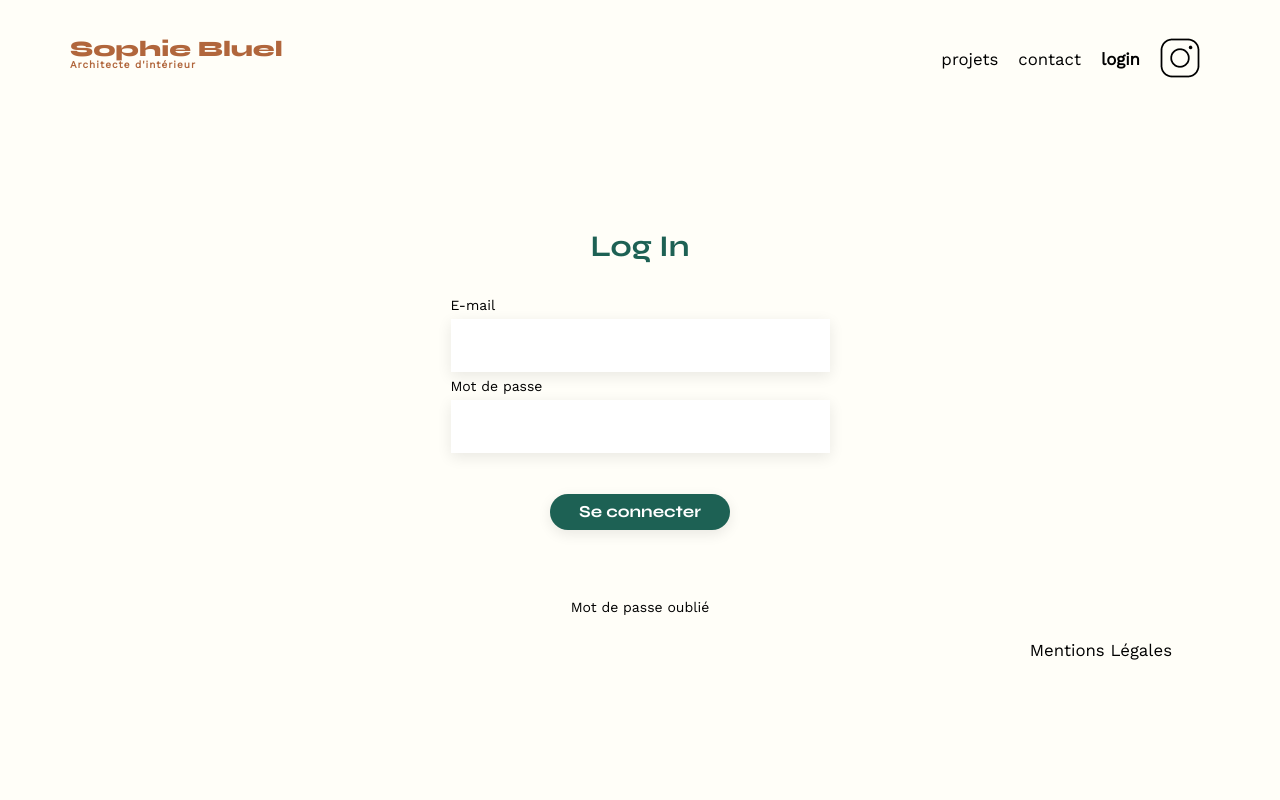
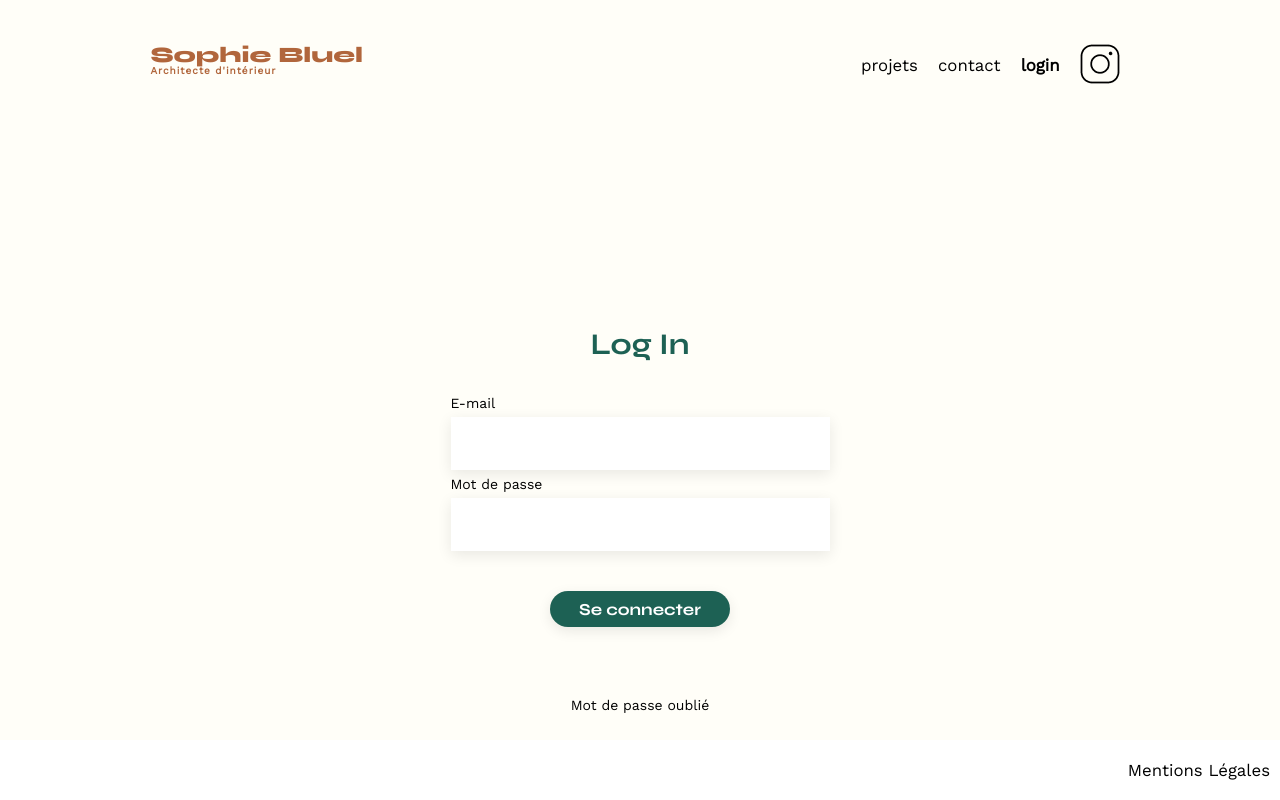
Before and after one commit to Vangelis-26/P3-Sophie_Bluel, a plain HTML site: page FrontEnd/login.html in a window 1280 px wide. Drawn offline with nearby package versions, Linux system fonts and the light colour scheme.

Commit message:
Fix CSS et HTML and ModalOpen First

```diff
--- a/FrontEnd/JS/modal.js
+++ b/FrontEnd/JS/modal.js
@@ -307,8 +307,8 @@ function sendWork() {
       alert("Projet ajouté avec succès!");
 
       const newWork = await response.json();
-      buildGallery([newWork]); // Ajoute le nouveau projet à la galerie
-      modalGallery([newWork]); // Ajoute le nouveau projet au modal
+      buildGallery([newWork]);
+      modalGallery([newWork]);
 
       // Réinitialiser le modal après l'envoi
       resetAddPictureModal();
--- a/FrontEnd/assets/style.css
+++ b/FrontEnd/assets/style.css
@@ -30,13 +30,17 @@ footer, header, hgroup, menu, nav, section {
 	display: block;
 }
 
+header, main {
+	margin: auto;
+	max-width: 1140px;
+}
+
 body {
 	background-color: #fffef8;
 	line-height: 1;
-	max-width: 1140px;
-	margin: auto;
 	font-family: "Work Sans";
 	font-size: 14px;
+	margin: 0;
 }
 
 ol, ul {
@@ -62,7 +66,7 @@ table {
 header {
 	display: flex;
 	justify-content: space-between;
-	margin: 38px 0;
+	padding: 2.73rem 9.4rem 5.75rem 9.4rem;
 }
 
 h1 {
@@ -250,10 +254,17 @@ input[type="submit"] {
 	border-radius: 60px;
 }
 
+.login-footer {
+	bottom: 0;
+}
+
 footer nav ul {
+	position: absolute;
 	display: flex;
 	justify-content: flex-end;
-	margin: 2em;
+	width: 100%;
+	height: 60px;
+	background-color: #FFFFFF;
 }
 
 /* --------- Page Login --------- */
@@ -286,6 +297,7 @@ footer nav ul {
 /* --------- Affichage Admin --------- */
 
 #topMenu {
+	position: relative;
 	background-color: #000000;
 	height: 3.6rem;
 	color: #FFFFFF;
@@ -361,7 +373,7 @@ footer nav ul {
 .js-modal-back {
 	font-size: 1.1rem;
 	position: absolute;
-	right: 58.5rem;
+	right: 65.5rem;
 	top: 8rem;
 	background: none;
 	border: none;
--- a/FrontEnd/login.html
+++ b/FrontEnd/login.html
@@ -36,13 +36,13 @@
             <input type="password" id="password" name="password" required />
           <input type="submit" value="Se connecter"></input>
         </form>
-        <a href="#">Mot de passe oublié</a>
+        <a class="lostPassword" href="#">Mot de passe oublié</a>
       </section>
     </main>
 
     <footer>
       <nav>
-        <ul>
+        <ul class="login-footer">
           <li>Mentions Légales</li>
         </ul>
       </nav>
```
